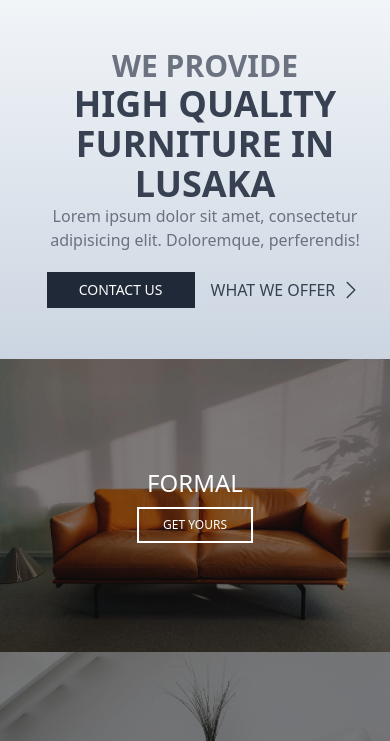
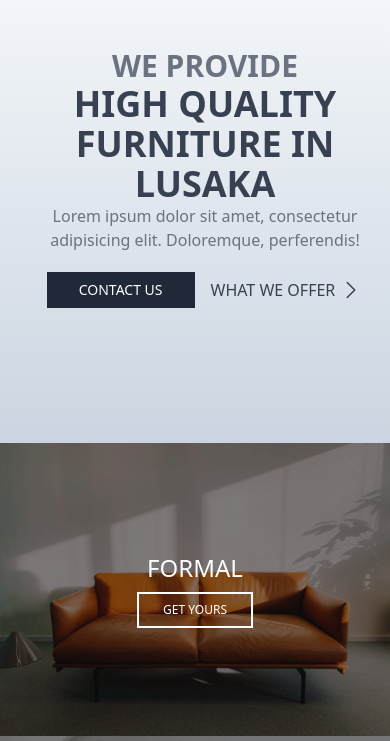
Before and after one commit to Tapiwa5217/taps-furniture-website, a plain HTML site: page index.html in a window 390 px wide. Shown: the part 63-804 px from the top of the page. Drawn offline with Linux system fonts and the light colour scheme.

Commit message:
edited hero section height

```diff
--- a/index.html
+++ b/index.html
@@ -16,7 +16,7 @@
 </head>
 <body>
   <!--beginning of header and hero section-->
-    <div class="h-[50vh]  md:h-screen bg-gradient-to-t from-slate-300 to-slate-50">
+    <div class="h-[60vh]  md:h-screen bg-gradient-to-t from-slate-300 to-slate-50">
       <!--beginning of header section-->
         <header class="p-3 flex justify-between items-center relative">
             <div class="w-fit">
```
